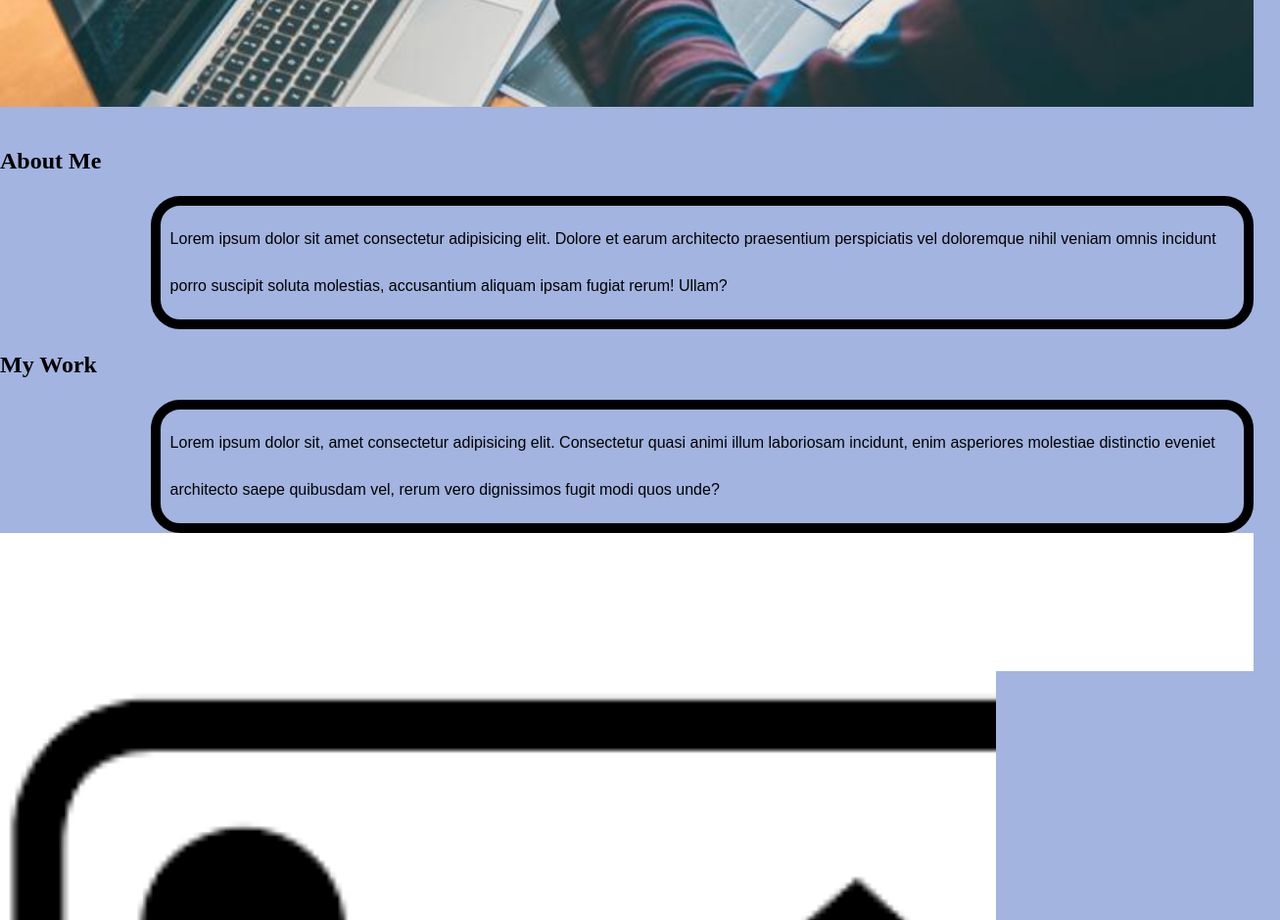
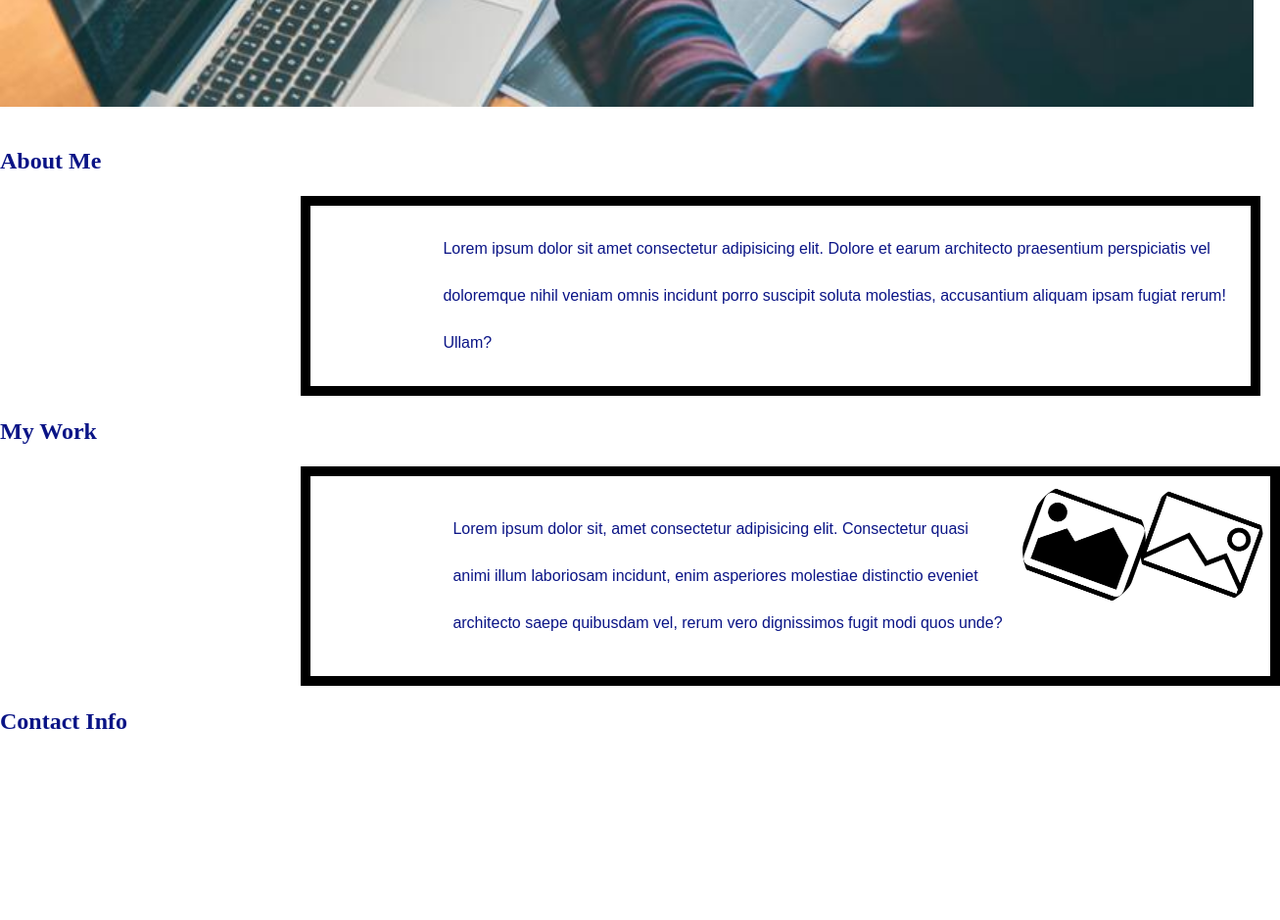
Before and after one commit to jthorn1017/git-init-sample, a plain HTML site: page index.html in a window 1280 px wide. Shown: the part 840-1779 px from the top of the page at 98% size, 1307 px wide, since content can reach past the window. After the commit the page ends 1612 px from the top, so only its background shows below. Drawn offline with Linux system fonts and the light colour scheme.

Commit message:
final touches to contact info and styling for now

```diff
--- a/assets/styles.css
+++ b/assets/styles.css
@@ -1,5 +1,5 @@
 :root {
-    background-color: rgb(162, 180, 223);
+    background-color: rgb(255, 255, 255);
     }
 
 * {
@@ -17,8 +17,9 @@ header {
     display: flex;
     justify-content: space-between;
     align-items: center;
-    color: black;
-    background-color: rgb(180, 179, 179);
+    color: white;
+    background-color: rgb(10, 28, 134);
+    font-family: Arial;
 }
 
 h1 {
@@ -27,17 +28,15 @@ h1 {
 }
 
 h2{
-    color:rgb(0, 0, 0);
+    color:rgb(10, 20, 134);
 }
 
 p {
-    display: flex;
-    font-family: Arial, Helvetica, sans-serif;
-    padding: 10px;
-    border: solid  10px rgb(0, 0, 0);
+    font-family: Arial;
+    padding: 20px;
     border-radius: 30px;
     margin-left: 12%;
-    color: rgb(0, 0, 0);
+    color: rgb(10, 20, 134);
 }
 
 nav ul{
@@ -49,7 +48,8 @@ nav a {
     margin: 30px;
     font-weight: bold;
     text-decoration: none;
-    color: rgb(0, 0, 0);
+    color: white;
+    font-family: Arial;
 }
 
 img{
@@ -58,3 +58,25 @@ img{
     background-position: center;
     background-attachment: fixed;
 }
+
+.placeholder {
+    width: 150px;
+    height: 120px;
+    transform: rotate(20deg);
+    border-radius: 50px;
+}
+
+.stock_images {
+    border: solid  10px rgb(0, 0, 0);
+    display: flex;
+    width:75%;
+    margin-left: 24%;
+    padding: 10px;
+}
+
+.about_me {
+    border: solid  10px rgb(0, 0, 0);
+    display: flex;
+    width:75%;
+    margin-left: 24%;
+}
--- a/index.html
+++ b/index.html
@@ -26,9 +26,11 @@
 
     <div>
         <h2>About Me</h2>
+        <div class="about_me">
         <p>Lorem ipsum dolor sit amet consectetur adipisicing elit. Dolore et earum architecto praesentium perspiciatis vel doloremque nihil veniam omnis incidunt porro suscipit soluta molestias, accusantium aliquam ipsam fugiat rerum! Ullam?</p>
+        </div>
        <h2>My Work</h2>
-       <div>
+       <div class="stock_images">
         <p>Lorem ipsum dolor sit, amet consectetur adipisicing elit. Consectetur quasi animi illum laboriosam incidunt, enim asperiores molestiae distinctio eveniet architecto saepe quibusdam vel, rerum vero dignissimos fugit modi quos unde?</p>
                 <img class= "placeholder" src="./assets/download.jpg" alt="placeholder">
                 <img class= "placeholder" src="./assets/placeholder.jpg" alt="placeholder">
```
